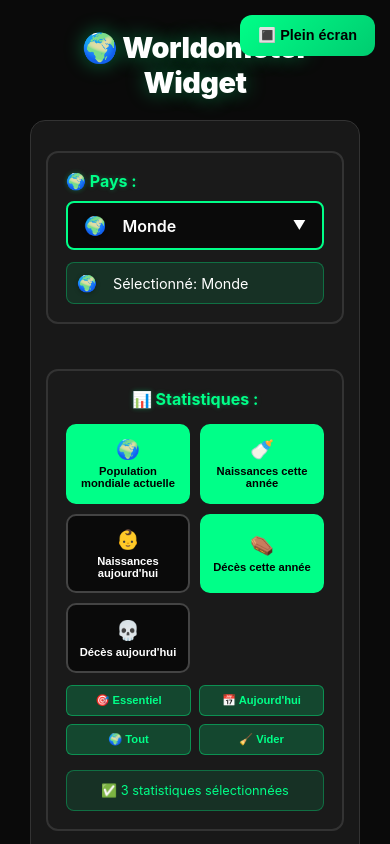
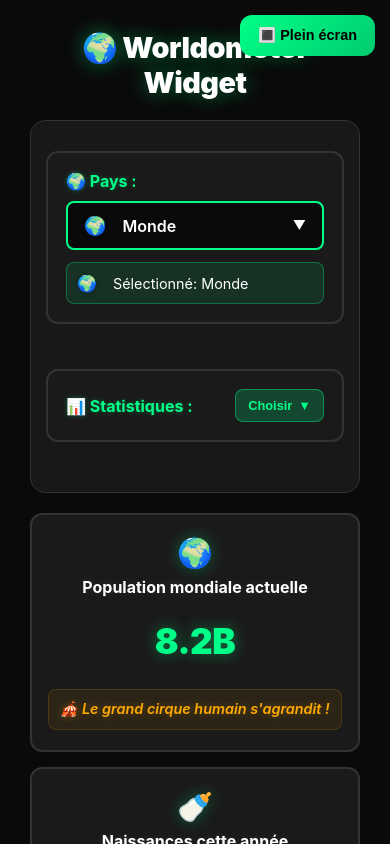
Before and after one commit to Landrytido/worldometer-widget, a React (Create React App) app: page / in a window 390 px wide. Shown: the top 844 px of the page. Built offline with nearby package versions, Linux system fonts and the light colour scheme.

Commit message:
feat: Ajouter un sélecteur de métriques collapsible pour une meilleure expérience mobile

```diff
--- a/src/components/MetricSelector/MetricSelector.js
+++ b/src/components/MetricSelector/MetricSelector.js
@@ -1,5 +1,5 @@
-// MetricSelector.js - Version Mobile Optimisée
-import React from "react";
+// MetricSelector.js - Version Mobile Collapsible
+import React, { useState, useEffect } from "react";
 import styled from "styled-components";
 import { WORLDOMETER_METRICS } from "../../data/metrics";
 import {
@@ -16,6 +16,7 @@
   border-radius: 12px;
   border: 2px solid #333;
   width: 100%;
+  transition: all 0.3s ease;
 
   @media (min-width: 768px) {
     margin: 20px 0;
@@ -25,17 +26,80 @@
   }
 `;
 
+const MetricHeader = styled.div`
+  display: flex;
+  align-items: center;
+  justify-content: space-between;
+  margin-bottom: ${(props) => (props.isExpanded ? "15px" : "0")};
+  transition: margin-bottom 0.3s ease;
+
+  @media (min-width: 768px) {
+    margin-bottom: ${(props) => (props.isExpanded ? "20px" : "0")};
+  }
+`;
+
 const MetricLabel = styled.div`
   color: #00ff88;
-  margin-bottom: 15px;
   font-weight: 700;
   font-size: 1rem;
   text-shadow: 0 0 5px rgba(0, 255, 136, 0.3);
-  text-align: center;
 
   @media (min-width: 768px) {
     font-size: 1.1rem;
-    margin-bottom: 20px;
+  }
+`;
+
+// 🔥 NOUVEAU : Bouton pour expand/collapse sur mobile
+const ExpandButton = styled.button`
+  background: rgba(0, 255, 136, 0.2);
+  border: 1px solid rgba(0, 255, 136, 0.4);
+  color: #00ff88;
+  padding: 8px 12px;
+  border-radius: 8px;
+  cursor: pointer;
+  font-size: 0.8rem;
+  font-weight: 600;
+  transition: all 0.3s ease;
+  display: flex;
+  align-items: center;
+  gap: 6px;
+
+  @media (min-width: 768px) {
+    display: none; /* Caché sur desktop */
+  }
+
+  &:hover {
+    background: rgba(0, 255, 136, 0.3);
+    transform: scale(1.02);
+  }
+
+  .arrow {
+    transition: transform 0.3s ease;
+    transform: ${(props) =>
+      props.isExpanded ? "rotate(180deg)" : "rotate(0deg)"};
+  }
+`;
+
+// 🔥 CONTENU COLLAPSIBLE
+const CollapsibleContent = styled.div`
+  overflow: hidden;
+  transition: all 0.3s ease;
+
+  /* Mobile : Contrôlé par isExpanded */
+  max-height: ${(props) => {
+    if (window.innerWidth >= 768) return "none"; // Desktop toujours ouvert
+    return props.isExpanded ? "800px" : "0px"; // Mobile contrôlé
+  }};
+
+  opacity: ${(props) => {
+    if (window.innerWidth >= 768) return "1"; // Desktop toujours visible
+    return props.isExpanded ? "1" : "0"; // Mobile contrôlé
+  }};
+
+  @media (min-width: 768px) {
+    /* Desktop : toujours visible */
+    max-height: none !important;
+    opacity: 1 !important;
   }
 `;
 
@@ -43,6 +107,7 @@
   display: grid;
   grid-template-columns: 1fr 1fr;
   gap: 10px;
+  margin-bottom: 12px;
 
   @media (min-width: 480px) {
     grid-template-columns: repeat(auto-fit, minmax(140px, 1fr));
@@ -51,6 +116,7 @@
 
   @media (min-width: 768px) {
     gap: 15px;
+    margin-bottom: 15px;
   }
 `;
 
@@ -127,29 +193,11 @@
   }
 `;
 
-const SelectionInfo = styled.div`
-  margin-top: 15px;
-  padding: 12px;
-  background: rgba(0, 255, 136, 0.1);
-  border-radius: 8px;
-  border: 1px solid rgba(0, 255, 136, 0.3);
-  color: #00ff88;
-  font-size: 0.8rem;
-  text-align: center;
-
-  @media (min-width: 768px) {
-    margin-top: 20px;
-    padding: 15px;
-    font-size: 0.9rem;
-    border-radius: 10px;
-  }
-`;
-
 const QuickButtons = styled.div`
   display: grid;
   grid-template-columns: repeat(2, 1fr);
   gap: 8px;
-  margin-top: 12px;
+  margin-bottom: 12px;
 
   @media (min-width: 480px) {
     grid-template-columns: repeat(4, 1fr);
@@ -158,7 +206,7 @@
 
   @media (min-width: 768px) {
     gap: 10px;
-    margin-top: 15px;
+    margin-bottom: 15px;
   }
 `;
 
@@ -190,38 +238,95 @@
   }
 `;
 
+const SelectionInfo = styled.div`
+  padding: 12px;
+  background: rgba(0, 255, 136, 0.1);
+  border-radius: 8px;
+  border: 1px solid rgba(0, 255, 136, 0.3);
+  color: #00ff88;
+  font-size: 0.8rem;
+  text-align: center;
+
+  @media (min-width: 768px) {
+    padding: 15px;
+    font-size: 0.9rem;
+    border-radius: 10px;
+  }
+`;
+
 const MetricSelector = ({
   selectedMetrics,
   onMetricsChange,
   selectedCountry = "world",
 }) => {
+  // 🔥 ÉTAT pour contrôler l'expansion (mobile uniquement)
+  const [isExpanded, setIsExpanded] = useState(false);
+  const [isMobile, setIsMobile] = useState(false);
+
+  // 🔥 DÉTECTION de la taille d'écran
+  useEffect(() => {
+    const checkIsMobile = () => {
+      const mobile = window.innerWidth < 768;
+      setIsMobile(mobile);
+
+      // Sur desktop, toujours expanded
+      if (!mobile) {
+        setIsExpanded(true);
+      }
+    };
+
+    checkIsMobile();
+    window.addEventListener("resize", checkIsMobile);
+    return () => window.removeEventListener("resize", checkIsMobile);
+  }, []);
+
+  // 🔥 AUTO-COLLAPSE après sélection sur mobile
+  const handleMetricChange = (metrics) => {
+    onMetricsChange(metrics);
+
+    // Sur mobile, se ferme automatiquement après sélection
+    if (isMobile && metrics.length > 0) {
+      setTimeout(() => setIsExpanded(false), 500);
+    }
+  };
+
   const toggleMetric = (metricKey) => {
     const updated = selectedMetrics.includes(metricKey)
       ? selectedMetrics.filter((m) => m !== metricKey)
       : [...selectedMetrics, metricKey];
-    onMetricsChange(updated);
+    handleMetricChange(updated);
   };
 
-  const selectAll = () => {
-    onMetricsChange(Object.keys(WORLDOMETER_METRICS));
-  };
-
-  const selectEssential = () => {
-    onMetricsChange(["currentPopulation", "birthsThisYear", "deathsThisYear"]);
-  };
-
-  const selectToday = () => {
-    onMetricsChange(["currentPopulation", "birthsToday", "deathsToday"]);
-  };
-
-  const clearAll = () => {
-    onMetricsChange([]);
-  };
+  const selectAll = () => handleMetricChange(Object.keys(WORLDOMETER_METRICS));
+  const selectEssential = () =>
+    handleMetricChange([
+      "currentPopulation",
+      "birthsThisYear",
+      "deathsThisYear",
+    ]);
+  const selectToday = () =>
+    handleMetricChange(["currentPopulation", "birthsToday", "deathsToday"]);
+  const clearAll = () => handleMetricChange([]);
 
   return (
     <MetricSelectorContainer>
+      <MetricHeader isExpanded={isExpanded}>
         <MetricLabel>📊 Statistiques :</MetricLabel>
 
+        {/* 🔥 BOUTON EXPAND/COLLAPSE (mobile uniquement) */}
+        {isMobile && (
+          <ExpandButton
+            isExpanded={isExpanded}
+            onClick={() => setIsExpanded(!isExpanded)}
+          >
+            {isExpanded ? "Masquer" : "Choisir"}
+            <span className="arrow">▼</span>
+          </ExpandButton>
+        )}
+      </MetricHeader>
+
+      {/* 🔥 CONTENU COLLAPSIBLE */}
+      <CollapsibleContent isExpanded={isExpanded}>
         <ButtonGrid>
           {Object.entries(WORLDOMETER_METRICS).map(([key, metric]) => {
             const dynamicTitle = generateDynamicTitle(key, selectedCountry);
@@ -270,6 +375,7 @@
           {selectedMetrics.length === 0 &&
             " - Appuyez sur un bouton pour sélectionner"}
         </SelectionInfo>
+      </CollapsibleContent>
     </MetricSelectorContainer>
   );
 };
--- a/src/hooks/useCounters.js
+++ b/src/hooks/useCounters.js
@@ -14,26 +14,16 @@
       try {
         setError(null);
 
-        // Récupérer données synchronisées
         const currentData = dataService.getCurrentData(countryCode);
         setData(currentData);
 
-        // Log pour debug
-        if (countryCode === "world") {
-          console.log(
-            `🌍 Population mondiale: ${currentData.population.toLocaleString()}`
-          );
-        }
-
         setIsLoading(false);
 
-        // Mise à jour chaque seconde
         interval = setInterval(() => {
           const updatedData = dataService.getCurrentData(countryCode);
           setData(updatedData);
         }, 1000);
       } catch (err) {
-        console.error("Erreur service:", err);
         setError(err.message);
         setIsLoading(false);
       }
--- a/src/hooks/usePreferences.js
+++ b/src/hooks/usePreferences.js
@@ -49,7 +49,6 @@
           });
         }
       } catch (error) {
-        console.error("Erreur chargement préférences:", error);
         setPreferences(DEFAULT_PREFERENCES);
       } finally {
         setIsLoaded(true);
@@ -64,9 +63,7 @@
     setPreferences(updated);
     try {
       localStorage.setItem("worldometer-preferences", JSON.stringify(updated));
-    } catch (error) {
-      console.error("Erreur sauvegarde préférences:", error);
-    }
+    } catch (error) {}
   };
 
   return [preferences, updatePreferences, isLoaded];
--- a/src/services/dataService.js
+++ b/src/services/dataService.js
@@ -138,7 +138,6 @@
     const totalDeaths = Math.floor(secondsElapsed * baseData.deathRate);
     const currentPopulation = baseData.population + totalBirths - totalDeaths;
 
-    // Calculs pour Worldometer style
     const yearStart = new Date("2025-01-01T00:00:00.000Z");
     const secondsSinceYearStart =
       (currentTime.getTime() - yearStart.getTime()) / 1000;
@@ -148,40 +147,19 @@
     const secondsSinceDayStart =
       (currentTime.getTime() - dayStart.getTime()) / 1000;
 
-    // Données Worldometer
     const worldometerData = {
-      // Population actuelle
       currentPopulation: currentPopulation,
 
-      // Naissances cette année
       birthsThisYear: Math.floor(secondsSinceYearStart * baseData.birthRate),
 
-      // Naissances aujourd'hui
       birthsToday: Math.floor(secondsSinceDayStart * baseData.birthRate),
 
-      // Décès cette année
       deathsThisYear: Math.floor(secondsSinceYearStart * baseData.deathRate),
 
-      // Décès aujourd'hui
       deathsToday: Math.floor(secondsSinceDayStart * baseData.deathRate),
     };
 
-    // Debug log
-    if (countryCode === "world") {
-      console.log(`🌍 Style Worldometer:`);
-      console.log(
-        `Population: ${worldometerData.currentPopulation.toLocaleString()}`
-      );
-      console.log(
-        `Naissances année: ${worldometerData.birthsThisYear.toLocaleString()}`
-      );
-      console.log(
-        `Naissances aujourd'hui: ${worldometerData.birthsToday.toLocaleString()}`
-      );
-    }
-
     return {
-      // Compatibilité ancienne
       population: currentPopulation,
       births: baseData.birthRate,
       deaths: baseData.deathRate,
@@ -190,16 +168,11 @@
       totalDeaths: totalDeaths,
       isRealData: true,
 
-      // Nouvelles données Worldometer
       worldometer: worldometerData,
     };
   }
 
-  // Méthode pour recalibrer sur Worldometer
   calibrateToWorldometer(newWorldometerValue) {
-    console.log(
-      `🔧 Recalibration: ${this.WORLDOMETER_BASE.toLocaleString()} → ${newWorldometerValue.toLocaleString()}`
-    );
     this.WORLDOMETER_BASE = newWorldometerValue;
     this.CALIBRATION_TIME = new Date();
     this.DATA.world.population = newWorldometerValue;
```
Lines whose indentation alone changed are shown as unchanged.
